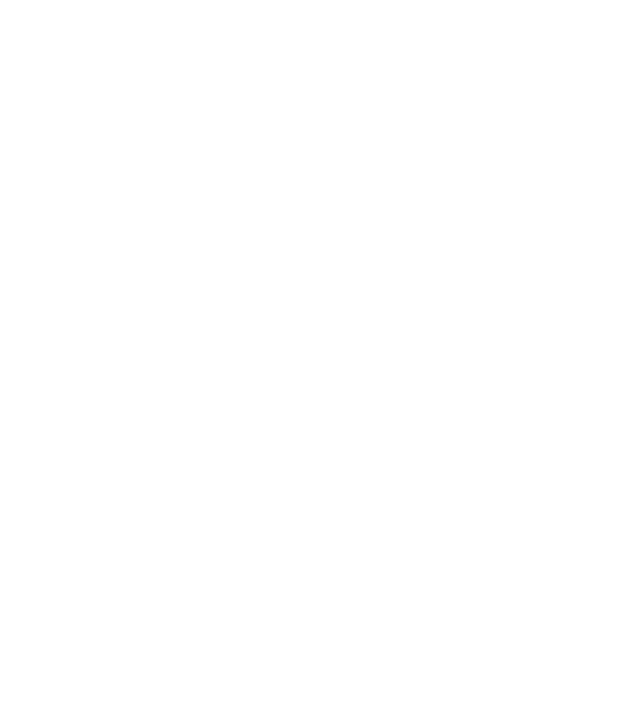
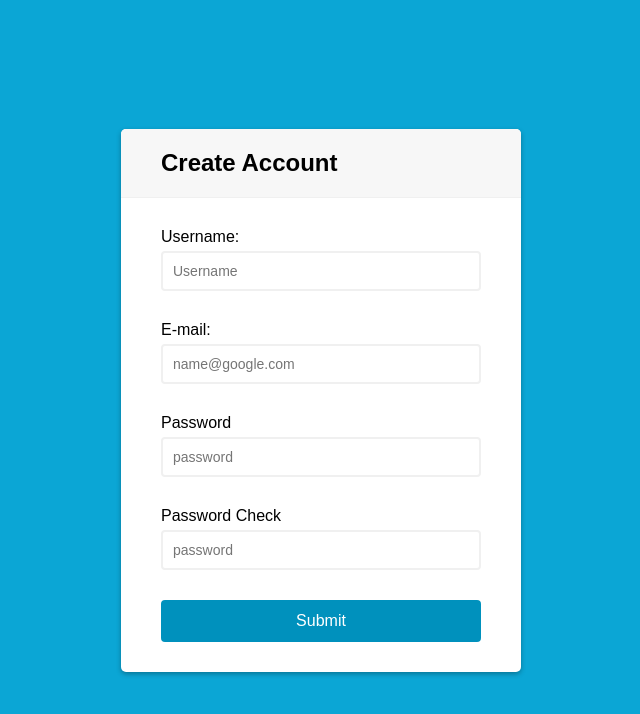
Before and after one commit to pgajek/FormValidation, a plain HTML site: page index.html in a window 1280 px wide. Shown: the whole page, without its empty margins (319-959 px from the left). Drawn offline with Linux system fonts and the light colour scheme.

Commit message:
quick html structure and some basic styles

```diff
--- a/index.html
+++ b/index.html
@@ -4,9 +4,51 @@
     <meta charset="UTF-8">
     <meta name="viewport" content="width=device-width, initial-scale=1.0">
     <title>Document</title>
+    <link
+    rel="stylesheet"
+    href="https://cdnjs.cloudflare.com/ajax/libs/font-awesome/5.14.0/css/all.min.css"
+    />
+    <link href="https://fonts.googleapis.com/css2?family=Open+Sans:wght@400;600&display=swap" rel="stylesheet">
     <link rel="stylesheet" href="main.css">
 </head>
 <body>
+    <div class="container">
+    <header class="header">
+        <h2>Create Account</h2>
+    </header>
+    <form id='form' class="form">
+        <div class="form-control">
+            <label class='label' for="username">Username:</label>
+            <input class="input" type="text" name='username' id='username' placeholder="Username">
+            <i class='fas fa-check-circle'></i>
+            <i class='fas fa-exclamation-circle'></i>
+            <small class='errorMessage'>Error message</small>
+        </div>
+        <div class="form-control">
+            <label class='label' for="email">E-mail:</label>
+            <input class="input" type="email" name='email' id='email' placeholder="name@google.com">
+            <i class='fas fa-check-circle'></i>
+            <i class='fas fa-exclamation-circle'></i>
+            <small class='errorMessage'>Error message</small>
+        </div>
+        <div class="form-control">
+            <label class='label' for="password">Password</label>
+            <input class="input" type="password" name='password' id='password' placeholder="password">
+            <i class='fas fa-check-circle'></i>
+            <i class='fas fa-exclamation-circle'></i>
+            <small class='errorMessage'>Error message</small>
+        </div>
+        <div class="form-control">
+            <label class='label' for="password">Password Check</label>
+            <input class="input" type="password" name='password2' id='password2' placeholder="password">
+            <i class='fas fa-check-circle'></i>
+            <i class='fas fa-exclamation-circle'></i>
+            <small class='errorMessage'>Error message</small>
+        </div>
+        <button class="formBtn">
+            Submit
+        </button>
+    </form></div>
     <script src="main.js"></script>
 </body>
 </html>
--- a/main.css
+++ b/main.css
@@ -0,0 +1,97 @@
+*,
+*::after,
+*::before {
+  box-sizing: border-box;
+  margin: 0;
+  padding: 0;
+}
+body {
+  background-color: #0ba6d5;
+  display: flex;
+  flex-direction: column;
+  justify-content: center;
+  align-items: center;
+  min-height: 100vh;
+}
+.container {
+  background-color: #fff;
+  border-radius: 5px;
+  box-shadow: 0 2px 5px rgba(0, 0, 0, 0.3);
+  width: 400px;
+  max-width: 100%;
+  overflow: hidden;
+  font-family: "Open-sans", sans-serif;
+}
+.header {
+  background-color: #f7f7f7;
+  padding: 20px 40px;
+  border-bottom: 1px solid #f0f0f0;
+}
+.header h2 {
+  margin: 0;
+}
+.form {
+  padding: 30px 40px;
+}
+
+.form-control {
+  margin-bottom: 10px;
+  padding-bottom: 20px;
+
+  position: relative;
+}
+
+.label {
+  display: inline-block;
+  margin-bottom: 5px;
+}
+.input {
+  border: 2px solid #f0f0f0;
+  border-radius: 4px;
+  display: block;
+  width: 100%;
+  padding: 10px;
+  font-size: 14px;
+}
+.fas {
+  position: absolute;
+  top: 40px;
+  right: 10px;
+  visibility: hidden;
+}
+.errorMessage {
+  position: absolute;
+  bottom: 0;
+  left: 0;
+  visibility: hidden;
+}
+.formBtn {
+  background-color: #0091bd;
+  border: 2px solid #0091bd;
+  color: #fff;
+  display: block;
+  font-size: 16px;
+  padding: 10px;
+  width: 100%;
+  cursor: pointer;
+  border-radius: 4px;
+  font-family: inherit;
+}
+.form-control.success .input {
+  border-color: #2ecc71;
+}
+.form-control.error .input {
+  border-color: #e74c3c;
+}
+.form-control.success .fa-check-circle {
+  visibility: visible;
+  color: #2ecc71;
+}
+.form-control.error .fa-exclamation-circle {
+  visibility: visible;
+  color: #e74c3c;
+}
+.form-control.error .errorMessage {
+  visibility: visible;
+  color: #e74c3c;
+}
```
